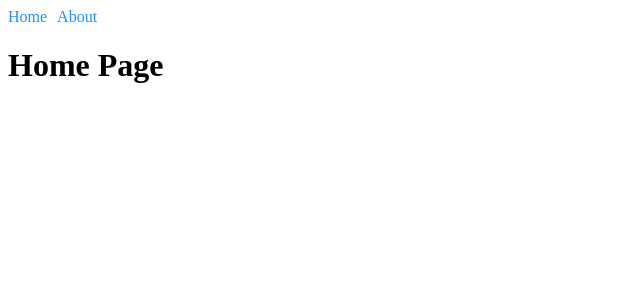
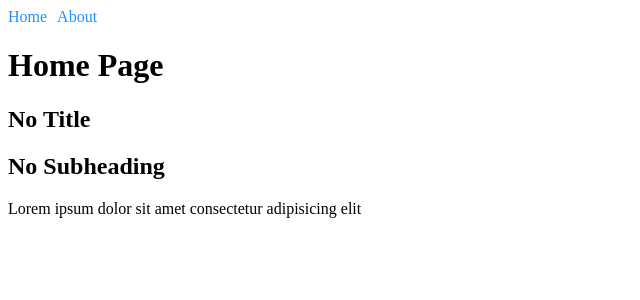
Before and after one commit to qbixmex/react-testing-2024, a React (Vite) app: page / in a window 1280 px wide. Shown: the top 300 px of the page, without its empty margins (0-640 px from the left). Built offline with nearby package versions, Linux system fonts and the light colour scheme.

Commit message:
1.7.0-first-test-on-react-component

```diff
--- a/package.json
+++ b/package.json
@@ -1,7 +1,7 @@
 {
   "name": "react-testing-app",
   "private": true,
-  "version": "1.6.0",
+  "version": "1.7.0",
   "type": "module",
   "scripts": {
     "dev": "vite",
--- /dev/null
+++ b/src/components/Article.tsx
@@ -0,0 +1,24 @@
+import { FC } from 'react';
+
+type Props = {
+  heading?: string;
+  subHeading?: string;
+  children: string;
+};
+
+const Article: FC<Props> = ({
+  heading = 'No Title',
+  subHeading = 'No Subheading',
+  children,
+}) => {
+  return (
+    <article>
+      <hgroup>
+        <h1>{ heading }</h1>
+        <h2>{ subHeading }</h2>
+      </hgroup>
+      <main data-testid="main">{children}</main>
+    </article>
+  );
+};
+export default Article;
--- a/src/pages/HomePage.tsx
+++ b/src/pages/HomePage.tsx
@@ -1,6 +1,13 @@
+import Article from '../components/Article';
+
 const HomePage = () => {
   return (
-    <h1>Home Page</h1>
+    <>
+      <h1>Home Page</h1>
+      <Article>
+        Lorem ipsum dolor sit amet consectetur adipisicing elit
+      </Article>
+    </>
   );
 };
 
```
Also changed, not shown: .eslintrc.cjs, 1 other file (tests, documents, lock files or other folders).
